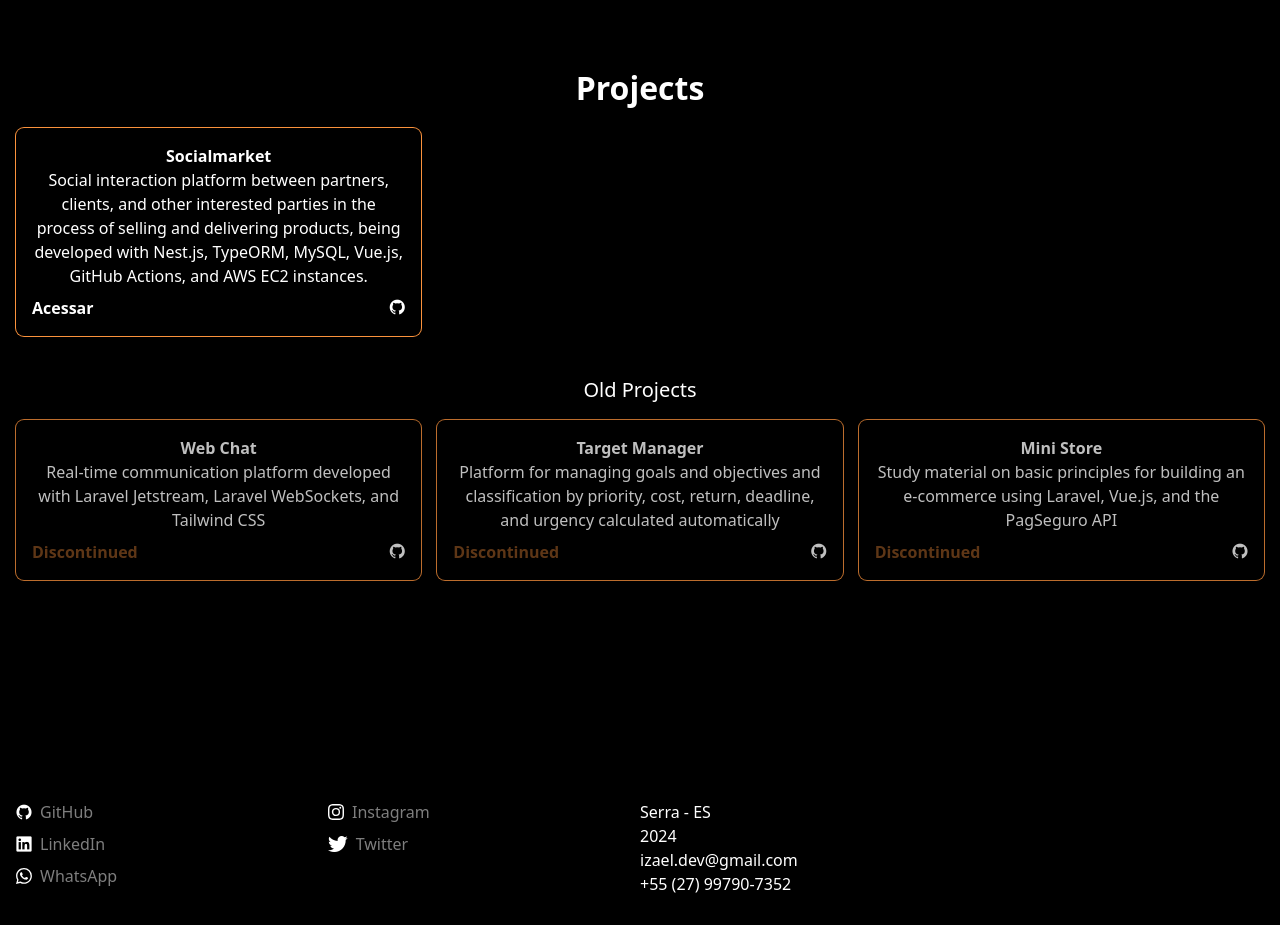
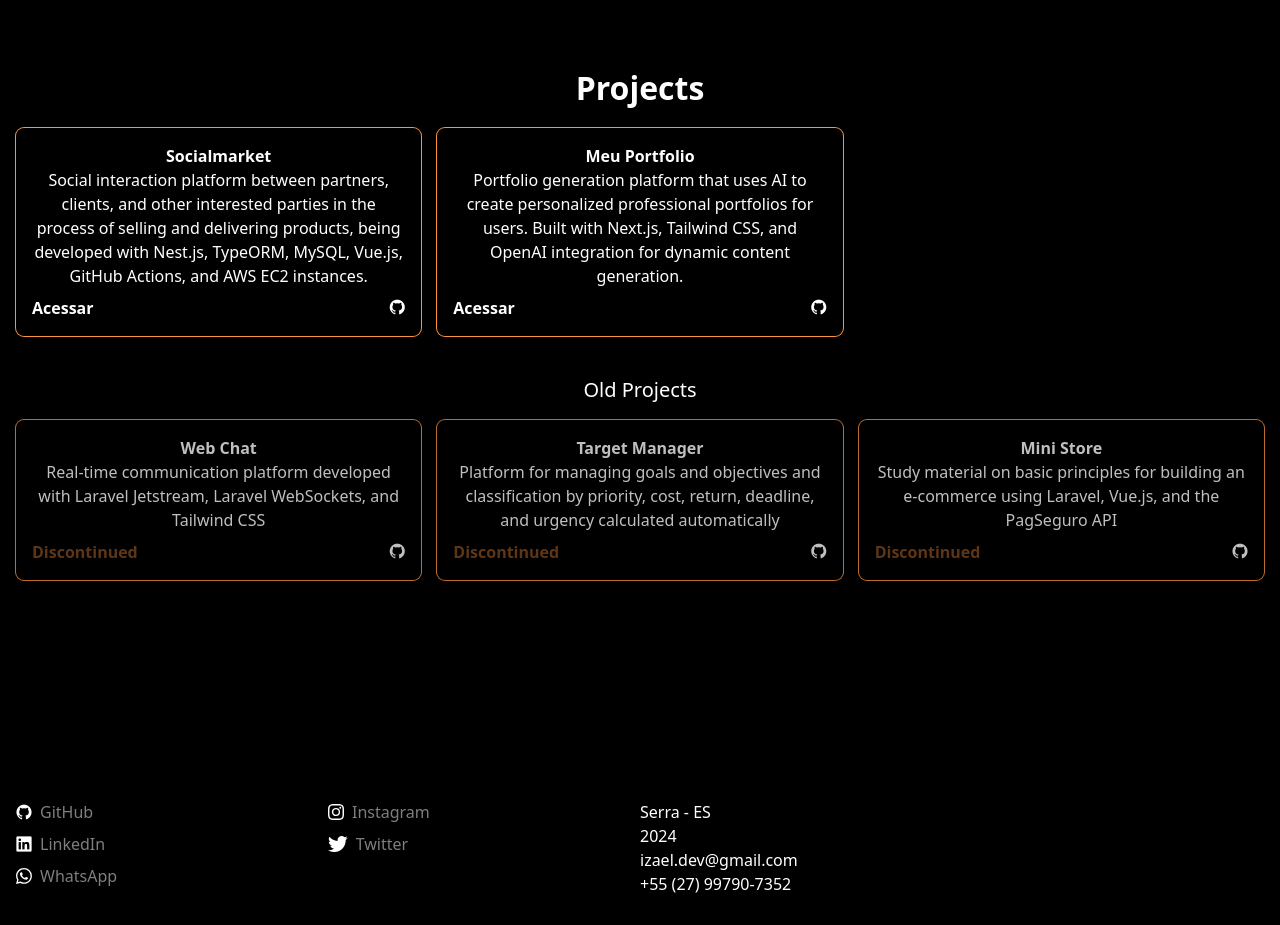
Before and after one commit to izaelgs/iza, a website: page index.html in a window 1280 px wide. Shown: the part 1600-2525 px from the top of the page. Drawn offline with nearby package versions, Linux system fonts and the light colour scheme.

Commit message:
Add Meu Portfolio section with project description and links

```diff
--- a/index.html
+++ b/index.html
@@ -351,6 +351,19 @@
                 class="devicon-github-original"></i></a>
           </div>
         </div>
+
+        <!-- Meu Portfolio -->
+        <div class="ring-1 ring-orange-400 p-4 rounded-lg flex flex-col appear">
+          <h5 class="title">Meu Portfolio</h5>
+          <p class="flex-grow">Portfolio generation platform that uses AI to create personalized professional portfolios for users. Built with Next.js, Tailwind CSS, and OpenAI integration for dynamic content generation.</p>
+
+          <div class="flex justify-between bottom-0 mt-2 w-full">
+            <a href="https://meuportfolio.iza.dev.br/" class="font-semibold hover:text-orange-400"
+              target="_blank">Acessar</a>
+            <a href="https://github.com/izaelgs/meuportfolio" target="_blank"><i
+                class="devicon-github-original"></i></a>
+          </div>
+        </div>
       </div>
 
       <!-- Projetos Antigos -->
```
